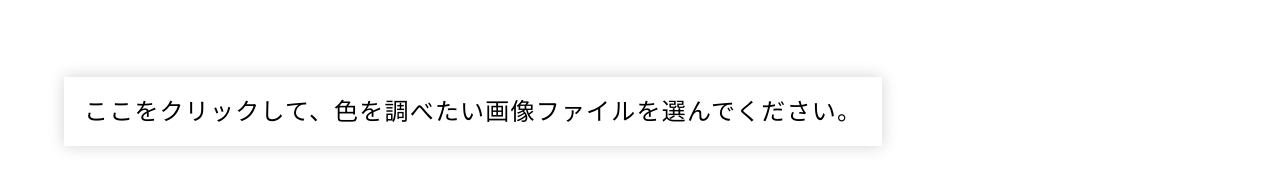
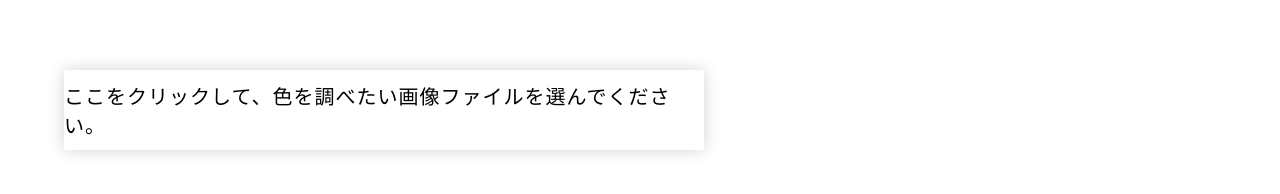
Before and after one commit to miomaeshima/name-of-colors, a React (Create React App) app in the folder client/: page /selectfile in a window 1280 px wide. Shown: the part 1951-2145 px from the top of the page. Built offline with nearby package versions, Linux system fonts and the light colour scheme; what colorthief would draw is missing.

Commit message:
improved Selectfile.css

```diff
--- a/client/src/components/Demo/Demo.css
+++ b/client/src/components/Demo/Demo.css
@@ -29,6 +29,7 @@
   top: 20%;
   left: 5%;
   letter-spacing: 0.07em;
+  background: rgb(0, 0, 0, 0.1)
 }
 
 #demoNameBox {
--- a/client/src/components/Selectfile/SelectFile.css
+++ b/client/src/components/Selectfile/SelectFile.css
@@ -12,11 +12,16 @@
 
 #label{
   margin-left: 5vw;
-  font-size: 1.5em;
+  font-size: 20px;
   letter-spacing: 0.05em;
-  height:15vh;
-  padding: 20px;
+  height:10vh;
+  max-width: 50vw;
   box-shadow: 0px 0px 15px lightgrey;
+  display:flex;
+  flex-wrap: wrap;
+  align-items: center;
+  justify-content: center;
+
 }
 
 label:active{
--- a/client/src/components/Selectfile/SelectFile.js
+++ b/client/src/components/Selectfile/SelectFile.js
@@ -8,31 +8,32 @@ function SelectFile() {
   const [picSrc, setPicSrc] = useState(null);
   const [picName, setPicName] = useState("");
   const [color, setColor] = useState({});
+  const [wide, setWide] = useState(true)
 
   const preview = (e) => {
     e.preventDefault();
   //  setSelected(true);
     setPreviewPic(e.target.files[0]);
   };
-  if (previewPic !== null){
-    console.log("not null")
-  } else {
-    console.log("null")
-  }
 
-console.log(previewPic)
  // if (selected) {
   if(previewPic !== null){
-
   let reader = new FileReader();
     reader.readAsDataURL(previewPic);
+  let image = new Image();
     reader.onload = function () {
       setPicSrc(reader.result);
       setPicName(previewPic.name);
-    };
+      image.src = reader.result;
+      image.onload = function(){
+        if (image.width<image.height){
+          setWide(false);
+        }
+      }
+    }
     }
 
-
+  console.log(wide)
 
   const getColor = async (e) => {
     let data = await getRgb(e);
```
